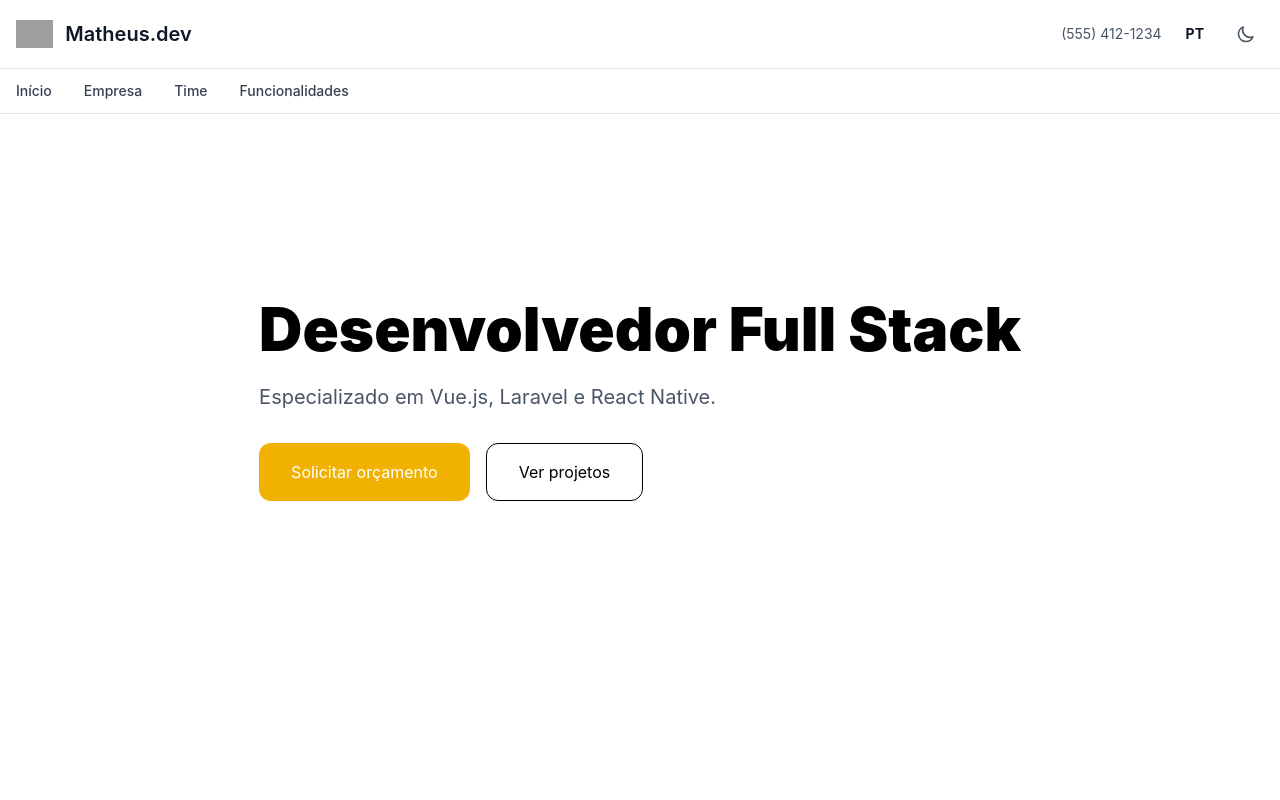
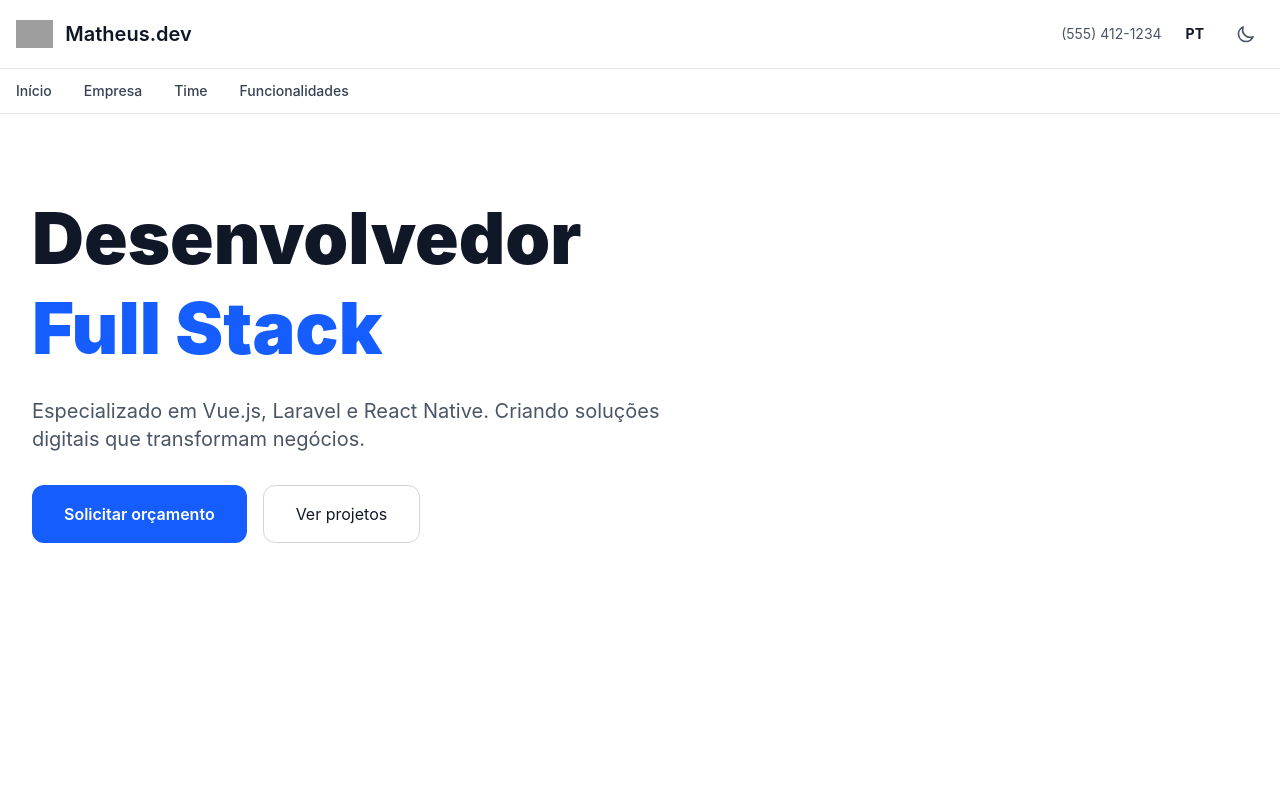
Before and after one commit to MatheusNoguerol/matheus-dev, a Vue app: page / in a window 1280 px wide. Shown: the top 800 px of the page. Built offline with nearby package versions, Linux system fonts and the light colour scheme; grey boxes are pictures that could not be loaded.

Commit message:
New template css configuration in start sections applicated Component HeroSection .

```diff
--- a/src/components/sections/HeroSection.vue
+++ b/src/components/sections/HeroSection.vue
@@ -1,18 +1,29 @@
 <template>
-    <section class="min-h-screen flex items-center">
-        <div class="max-w-7xl mx-auto px-6">
-            <h1 class="text-6xl font-black">Desenvolvedor Full Stack</h1>
+    <section class="min-h-[80vh] flex items-center pt-24">
+        <div class="container-custom">
+            <h1
+                class="text-4xl md:text-6xl lg:text-7xl font-black text-gray-900 dark:text-white leading-tight"
+            >
+                Desenvolvedor<br />
+                <span class="text-blue-600 dark:text-blue-400">Full Stack</span>
+            </h1>
 
-            <p class="text-xl text-gray-600 mt-6 max-w-2xl">
-                Especializado em Vue.js, Laravel e React Native.
+            <p class="text-lg md:text-xl text-gray-600 dark:text-gray-400 mt-6 max-w-2xl">
+                Especializado em Vue.js, Laravel e React Native. Criando soluções digitais que
+                transformam negócios.
             </p>
 
-            <div class="mt-8 flex gap-4">
-                <button class="px-8 py-4 rounded-xl bg-yellow-500 text-white">
+            <div class="mt-8 flex flex-col sm:flex-row gap-4">
+                <button
+                    class="px-8 py-4 rounded-xl bg-blue-600 hover:bg-blue-700 text-white font-semibold transition-all"
+                >
                     Solicitar orçamento
                 </button>
-
-                <button class="px-8 py-4 rounded-xl border">Ver projetos</button>
+                <button
+                    class="px-8 py-4 rounded-xl border border-gray-300 dark:border-gray-700 text-gray-900 dark:text-white hover:bg-gray-100 dark:hover:bg-gray-800 transition-all"
+                >
+                    Ver projetos
+                </button>
             </div>
         </div>
     </section>
```
